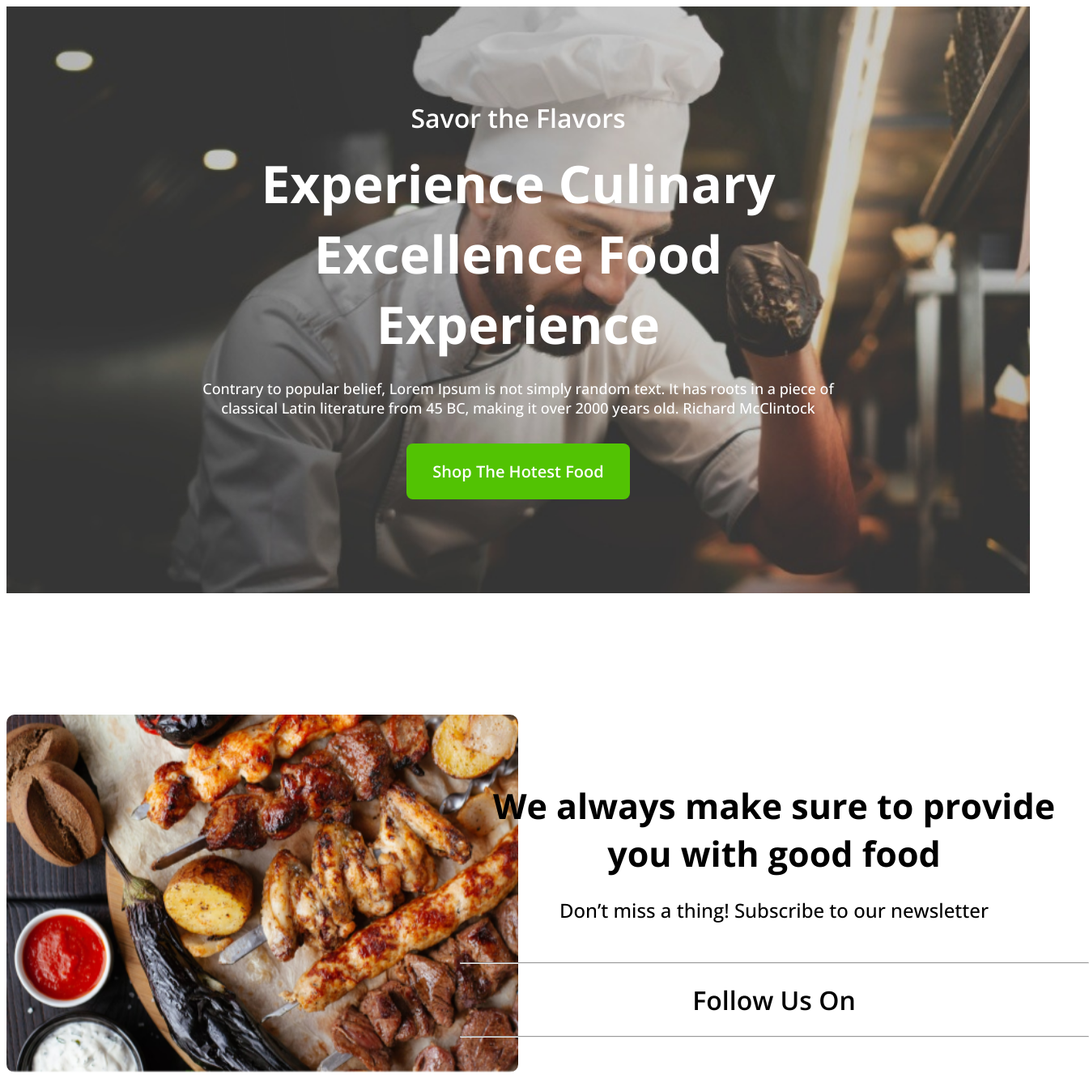
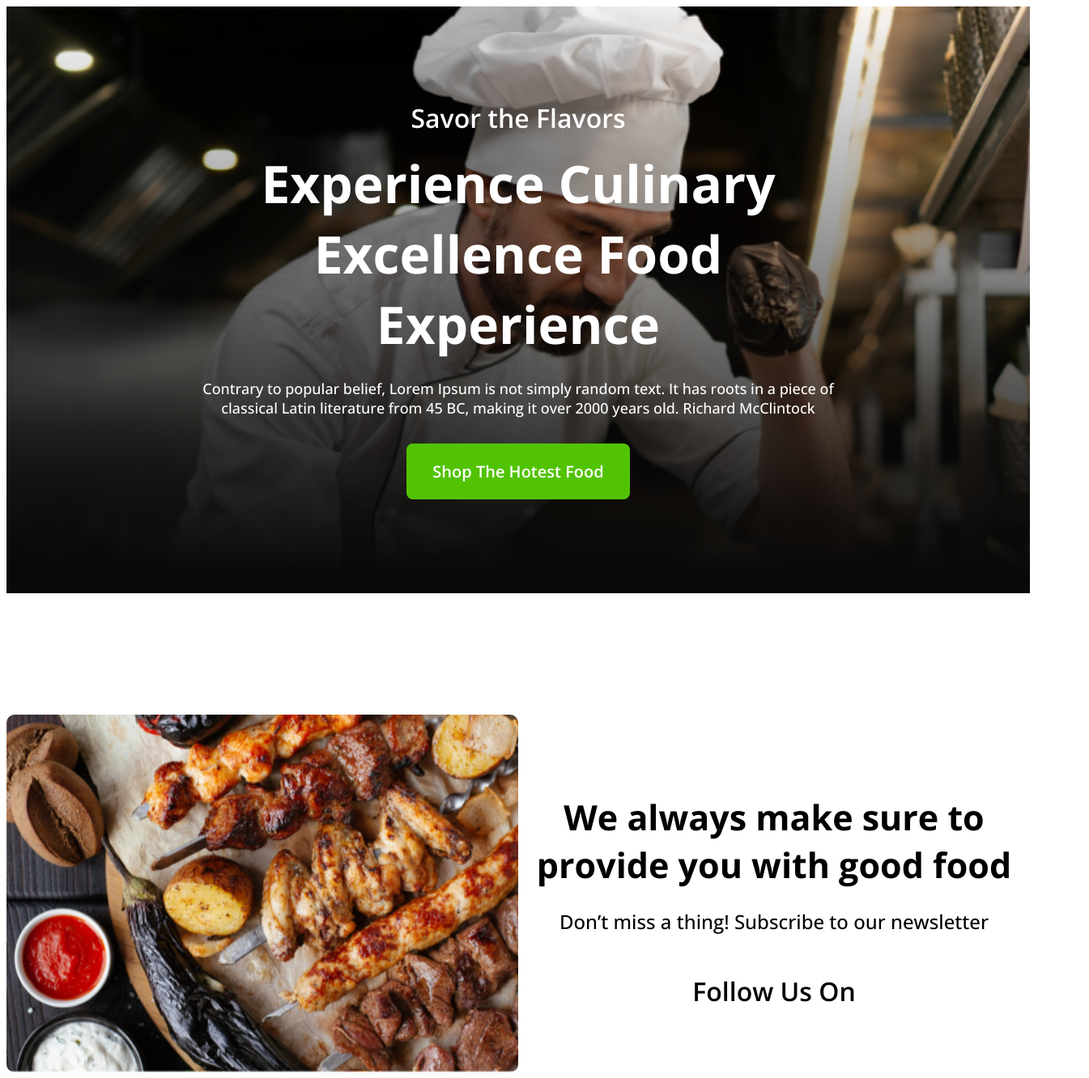
Before and after one commit to thesabyasachibarua/Good-food-resturant, a plain HTML site: page index.html in a window 1280 px wide. Shown: the top 1332 px of the page at 81% size, 1345 px wide, since content can reach past the window. Drawn offline with nearby package versions, Linux system fonts and the light colour scheme.

Commit message:
gradient added

```diff
--- a/index.html
+++ b/index.html
@@ -27,9 +27,7 @@
                 <div>
                 <h1>We always make sure to provide you with good food</h1>
                 <p>Don’t miss a thing! Subscribe to our newsletter</p>
-                <hr>
                 <h3>Follow Us On</h3>
-                <hr>
                 </div>
                 <!-- <div>
                     <img src="./assets/pizza.png" alt="">
--- a/styles.css
+++ b/styles.css
@@ -9,21 +9,19 @@
 
 /* Banner styles */
 .head-part{
-    background-color: aqua;
-    /* text-align: center; */
-    /* display: flex;
-    justify-content: center;
-    align-items: center; */
     height: 725px;
     display: flex;
     justify-content: center;
     align-items: center;
     text-align: center;
 
-    background: url('./assets/banner-2.png');
+    background: url('./assets/hero-bg.png');
     background-repeat: no-repeat;
     background-size: cover;
     margin-bottom: 150px;
+    /* fill: linear-gradient(180deg, #090909 3.48%, rgba(16, 16, 16, 0.00) 101.63%); */
+    border-image-source: linear-gradient(0deg, #090909 3.48%, rgba(16, 16, 16, 0.00) 101.63%);
+    border-image-slice: fill 1;
 }
 
 .hero-part{
```
